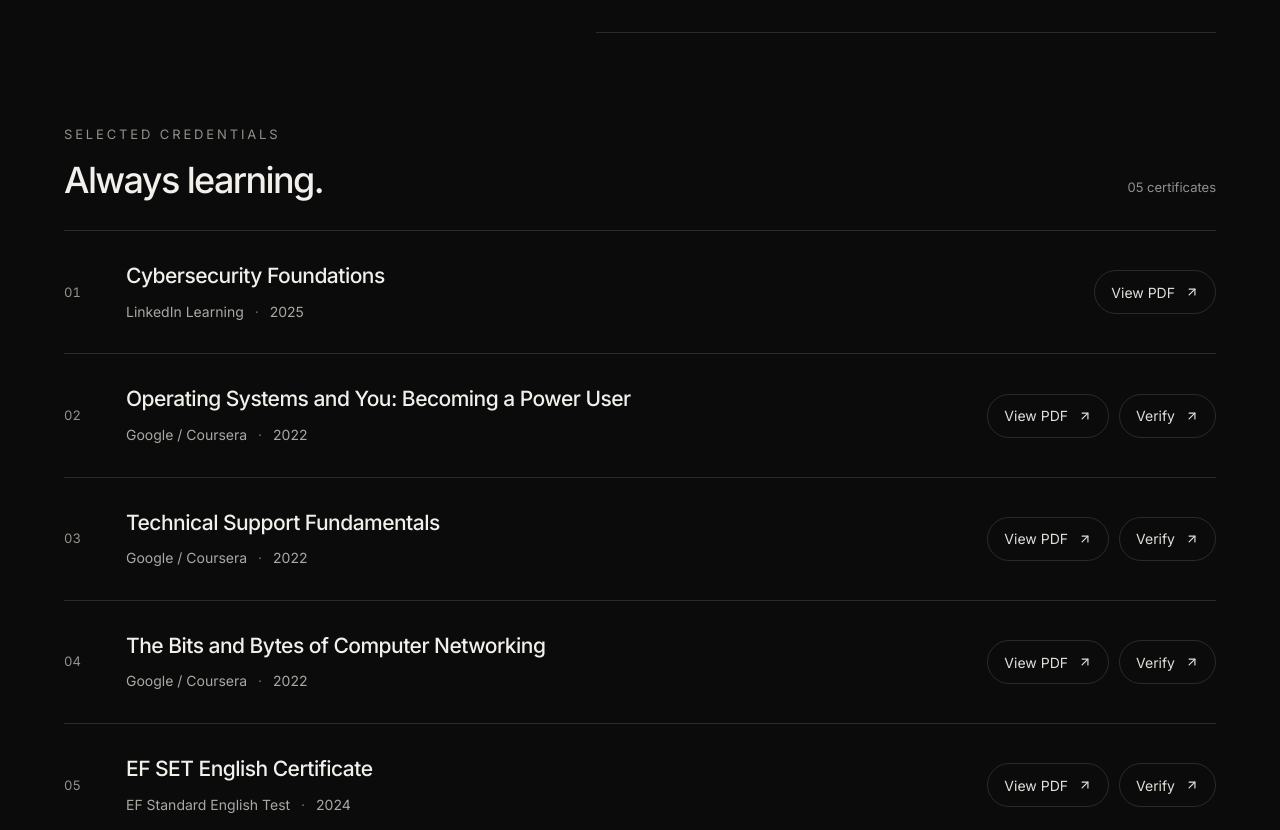
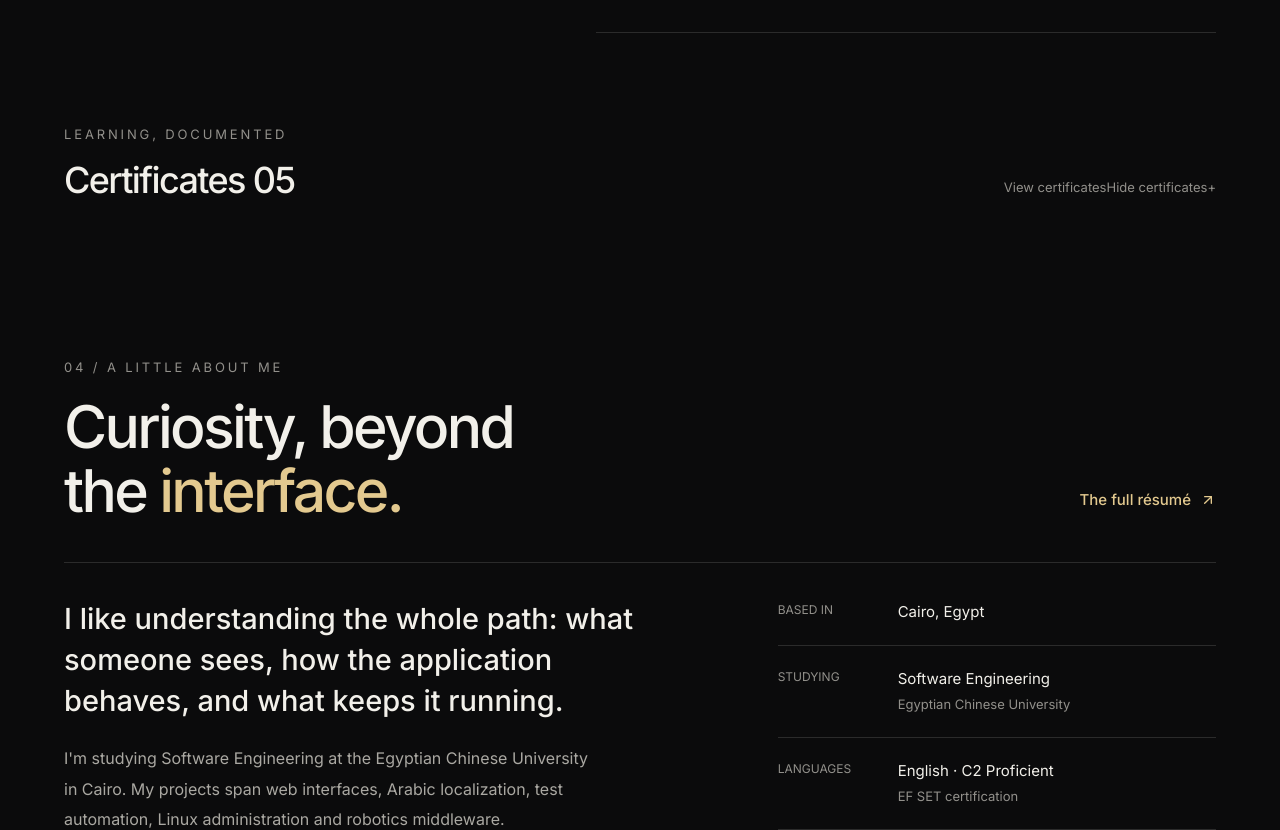
Before and after one commit to Ahmed-Karam28/Ahmed-Karam-Portfolio, a React (Vite) app: page / in a window 1280 px wide. Shown: the part 5006-5836 px from the top of the page. Built offline with nearby package versions, Linux system fonts and the light colour scheme.

Commit message:
Polish portfolio review experience

```diff
--- a/src/components/sections/Experience.jsx
+++ b/src/components/sections/Experience.jsx
@@ -58,15 +58,18 @@ export default function Experience() {
             ))}
         </div>
       </div>
-      <div className="credential-heading">
-        <div>
-          <span className="eyebrow">Selected credentials</span>
-          <h3>Always learning.</h3>
-        </div>
-        <span>
-          {String(certifications.length).padStart(2, "0")} certificates
-        </span>
-      </div>
+      <details className="credential-disclosure">
+        <summary className="credential-heading">
+          <div>
+            <span className="eyebrow">Learning, documented</span>
+            <h3>Certificates <span className="credential-count">{String(certifications.length).padStart(2, "0")}</span></h3>
+          </div>
+          <span className="credential-toggle">
+            <span className="credential-show">View certificates</span>
+            <span className="credential-hide">Hide certificates</span>
+            <span className="credential-toggle-icon" aria-hidden="true">+</span>
+          </span>
+        </summary>
       <div className="credential-grid">
         {certifications.map((cert, index) => (
           <article className="credential-card" key={cert.title}>
@@ -100,6 +103,7 @@ export default function Experience() {
           </article>
         ))}
       </div>
+      </details>
     </section>
   );
 }
```
